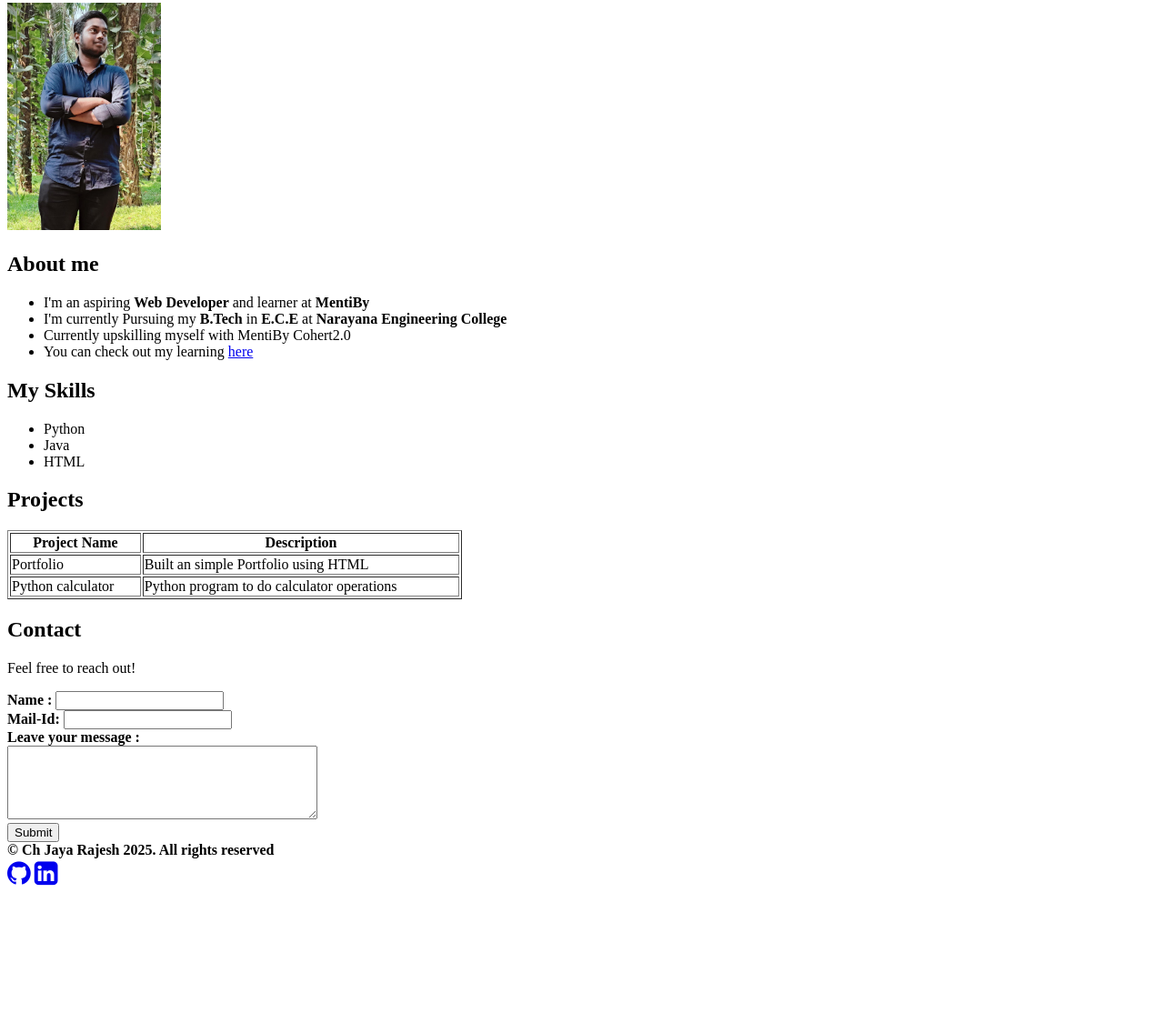
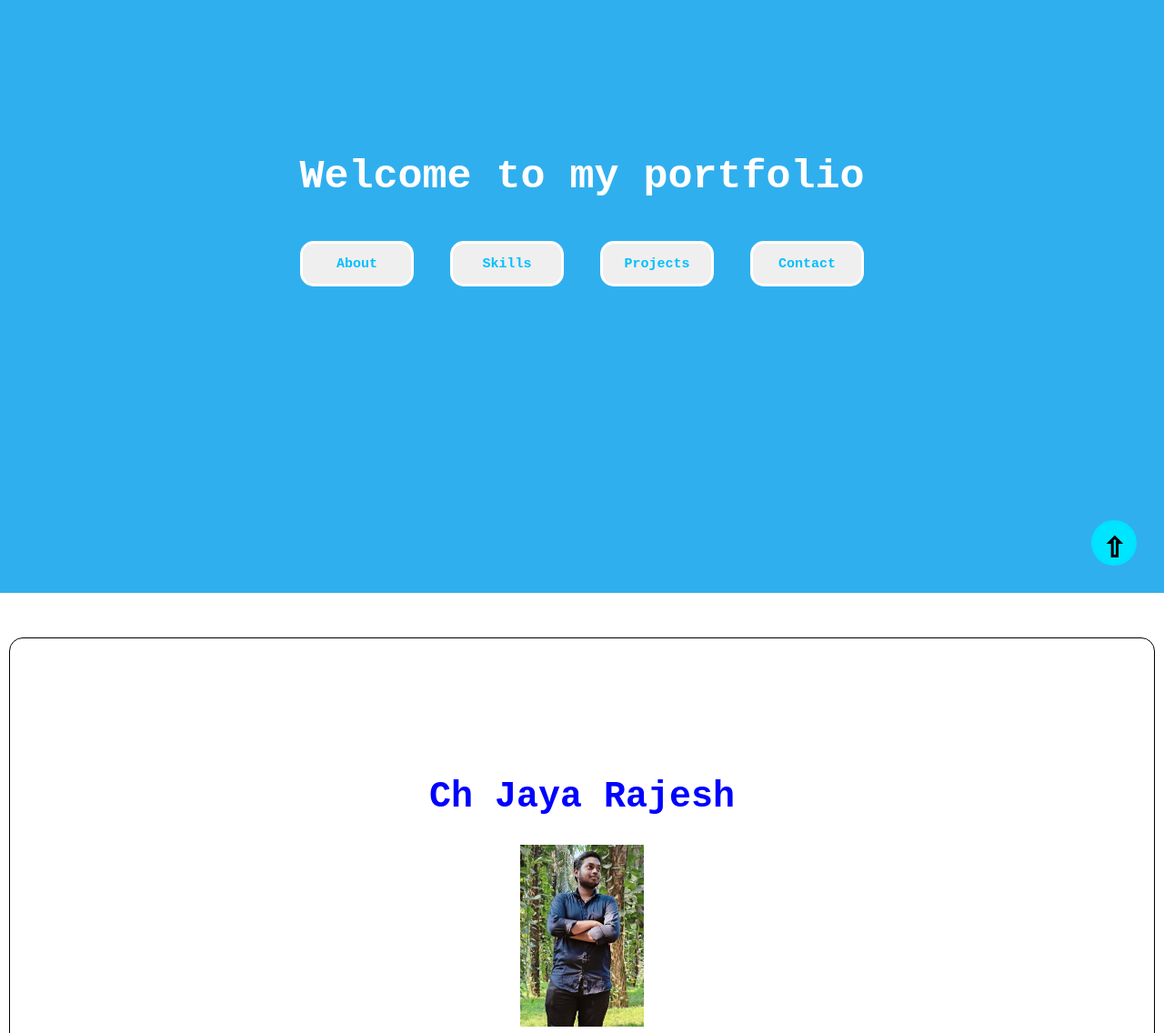
Before and after one commit to chjayarajesh/portfolio, a plain HTML site: page index.html in a window 1280 px wide. Shown: the part 148-1284 px from the top of the page at 91% size. Before the commit the page ends 1134 px from the top, so only its background shows below. Drawn offline with Linux system fonts and the light colour scheme.

Commit message:
simple portfolio using css

```diff
--- a/index.html
+++ b/index.html
@@ -5,50 +5,57 @@
     <meta name="viewport" content="width=device-width, initial-scale=1.0">
     <link rel="stylesheet" href="https://cdnjs.cloudflare.com/ajax/libs/font-awesome/4.7.0/css/font-awesome.min.css">
     <title>Portfolio</title>
+    <link rel="stylesheet" href="style.css">
 </head>
 <body>
 
-    <header>
+    <header id="top">
+        <div>
             <h1>Welcome to my portfolio</h1>
             <nav>
-            <button><a>About</a></button>
-            <button><a>Skills</a></button>
-            <button><a>Projects</a></button>
-            <button><a>Contact</a></button>
+                <button><a href="#about">About</a></button>
+                <button><a href="#skills">Skills</a></button>
+                <button><a href="#projects">Projects</a></button>
+                <button><a href="#contact">Contact</a></button>
             </nav>
+        </div>
     </header>
 
     <main>
-        <section class="home">
-            <p>Hello Everyone I'm <b>Ch Jaya Rajesh</b></p>
-            <img src="profile.jpg" height="250">
-        </section>
 
 
         <section class="about" id="about">
-            <h2>About me</h2>
+            <div>
+                <div><h1>Ch Jaya Rajesh</h1></div>
+                <div class="image"><img src="profile.jpg" height="200"></div>
                 <ul>
                     <li>I'm an aspiring <b>Web Developer</b> and learner at <b>MentiBy</b></li>
                     <li>I'm currently Pursuing my <b>B.Tech</b> in <b>E.C.E</b> at <b>Narayana Engineering College</b></li>
                     <li>Currently upskilling myself with MentiBy Cohert2.0</li>
                     <li>You can check out my learning <a href="#foot">here</a></li>
                 </ul>
+            </div>
         </section>
 
 
         <section class="skills" id="skills">
+            <div>
                 <h2>My Skills</h2>
                 <ul>
                     <li>Python</li>
                     <li>Java</li>
                     <li>HTML</li>
+                    <li>CSS</li>
                 </ul>
+            </div>
+
         </section>
 
 
         <section class="projects" id="projects">
+            <div>
                 <h2>Projects</h2>
-            <table border="1" width="500">
+                <table border="1">
                     <tr>
                         <th>Project Name</th>
                         <th>Description</th>
@@ -62,38 +69,53 @@
                         <td>Python program to do calculator operations</td>
                     </tr>
                 </table>
+            </div>
+
         </section>
 
 
         <section class="contact" id="contact">
+            <div>
                 <h2>Contact</h2>
                 <p>Feel free to reach out!</p>
                 <form>
-                <div>
+                    <div class="username">
                         <label for="name"><b>Name :</b></label>
                         <input type="text" id="name" required>
                     </div>
-                <div>
+                    <div class="mailid">
                         <label for="mail"><b>Mail-Id:</b></label>
                         <input type="email" required id="mail">
                     </div>
+                    <div class="gen">
+                        <label for="gender"><b>Select your Gender:</b></label>
                         <div>
+                            <label for="male"><input type="radio" required id="male" name="gender" checked> Male</label>
+                            <label for="female"><input type="radio" required id="female" name="gender" > Female</label>
+                        </div>
+
+                    </div>
+                    <div class="message">
                         <label for="msg"><b>Leave your message :</b></label>
                         <br>
                         <textarea name="msg" id="msg" cols="40" rows="5" ></textarea>
                     </div>
-                <button type="submit">Submit</button>
+                    <button type="submit" class="sub-btn">Submit</button>
                 </form>
+            </div>
+
         </section>
     </main>
 
     <footer id="foot">
-        <b>&copy Ch Jaya Rajesh 2025. All rights reserved</b>
+        <p><b>&copy 2025 My Portfolio</b></p>
         <div class="social">
-            <a href="https://github.com/StartWithRajesh" style="font-size:30px"><i class="fa fa-github"></i></a>
-            <a href="https://www.linkedin.com/in/ch-jaya-rajesh-755107279" style="font-size:30px"><i class="fa fa-linkedin-square"></i></a>
+            <a href="https://github.com/StartWithRajesh" style="font-size:40px"><i class="fa fa-github"></i></a>
+            <a href="https://www.linkedin.com/in/ch-jaya-rajesh-755107279" style="font-size:40px"><i class="fa fa-linkedin-square"></i></a>
         </div>
+    </footer>
 
-    </footer>
+    <a class="up-btn" href="#top"><button class="up"> &#8679; </button></a>
+
 </body>
 </html>
--- /dev/null
+++ b/style.css
@@ -0,0 +1,239 @@
+*{
+    margin: 0px;
+    font-family: monospace;
+}
+/*home page*/
+
+header{
+    background-color: rgb(48, 175, 238);
+    height: 100vh;
+    color: white;
+    display: flex;
+    justify-content: center;
+    align-items: center;
+}
+header > div >  nav > button{
+    border: solid white;
+    height: 50px;
+    width: 125px;
+    border-radius: 15px;
+    margin: 20px;
+    transition: all ease .3s;
+    cursor: pointer;
+}
+header nav{
+    display: flex;
+    justify-content: space-evenly;
+    flex-wrap: wrap;
+}
+header h1{
+    font-size: 45px;
+    margin-bottom: 25px;
+    text-align: center;
+}
+header a{
+    font-size: 15px;
+    font-weight: 600;
+    color: rgb(1, 191, 255);
+    text-decoration: none;
+}
+header button:hover{
+    background-color: rgb(31, 31, 227);
+    border: rgb(31, 31, 227);
+    transform: scale(1.1);
+    color: white;
+}
+
+section{
+    height: 100vh;
+    padding: 10px;
+}
+
+.about, .skills, .projects, .contact{
+    display: flex;
+    justify-content: center;
+    align-items: center;
+}
+/*about page*/
+
+
+.about > div{
+    border: solid;
+    width: 100%;
+    height: 90%;
+    display: flex;
+    flex-direction: column;
+    justify-content: center;
+    align-items: center;
+    border-radius: 15px;
+    border-width: 1px;
+}
+.about h1{
+    font-size: 40px;
+    color: blue;
+    margin-bottom: 30px;
+    text-align: center;
+}
+.about .image{
+    margin-bottom: 30px;
+}
+.about li{
+    list-style-type: none;
+    font-size: 15px;
+    margin-bottom: 10px;
+}
+
+/*skill page*/
+.skills > div{
+    border: solid;
+    width: 100%;
+    height: 90%;
+    display: flex;
+    flex-direction: column;
+    justify-content: center;
+    align-items: center;
+    border-radius: 15px;
+    border-width: 1px;
+}
+.skills  h2{
+    color: blue;
+    font-size: 40px;
+    margin-bottom: 30px;
+    text-align: center;
+}
+.skills li{
+    list-style-type: number;
+    font-size: 20px;
+}
+
+/*projects*/
+.projects > div{
+    border: solid;
+    width: 100%;
+    height: 90%;
+    display: flex;
+    flex-direction: column;
+    justify-content: center;
+    align-items: center;
+    border-radius: 15px;
+    border-width: 1px;
+    padding: 15px;
+}
+.projects  h2{
+    color: blue;
+    font-size: 40px;
+    margin-bottom: 30px;
+    text-align: center;
+}
+.projects th{
+    font-size: 15px;
+}
+.projects td{
+    font-size: 15px;
+}
+
+/*contact*/
+.contact{
+    height: 75vh;
+}
+.contact > div{
+    border: solid;
+    width: 100%;
+    height: 90%;
+    display: flex;
+    flex-direction: column;
+    justify-content: center;
+    align-items: center;
+    border-radius: 15px;
+    border-width: 1px;
+}
+.contact  h2{
+    color: blue;
+    font-size: 40px;
+    margin-bottom: 15px;
+    text-align: center;
+}
+.contact p{
+    font-weight: 600;
+    font-size: 15px;
+}
+.contact form{
+    background-color: rgb(195, 190, 190);
+    padding: 20px;
+    border-radius: 15px;
+    display: flex;
+    flex-direction: column;
+    align-items: center;
+}
+.contact > div > form > div{
+    margin-bottom: 10px;
+    padding: 5px;
+    width: 100%;
+    display: flex;
+    justify-content: space-evenly;
+}
+.contact button{
+    height: 45px;
+    width: 100px;
+    color: white;
+    font-weight: 700;
+    font-size: 15px;
+    background-color: rgb(59, 182, 234);
+    border: rgb(50, 185, 244);
+    border-radius: 15px;
+}
+form .message{
+    flex-direction: column;
+}
+form textarea{
+    resize: none;
+}
+#mail, #name{
+    width: 250px;
+}
+
+/*footer*/
+footer{
+    height: 25vh;
+    display: flex;
+    flex-direction: column;
+    justify-content: center;
+    align-items: center;
+    color: rgb(161, 158, 158);
+    background-color: rgb(0, 0, 0);
+}
+footer > p{
+
+    font-size: 15px;
+}
+footer div{
+    padding: 10px;
+    display: flex;
+    justify-content: center;
+}
+footer > div > a{
+    color: white;
+    margin: 10px;
+    transition: all ease .3s;
+}
+footer > div > a:hover{
+    color: rgb(0, 208, 255);
+    transform: scale(1.2);
+}
+
+.up{
+
+    font-size: 40px;
+    width: 50px;
+    height: 50px;
+    border-radius: 50%;
+    border: solid rgb(0, 225, 255);
+    background-color: rgb(0, 229, 255);
+    color: rgb(0, 0, 0);
+    font-weight: 900;
+}
+.up-btn{
+    position: fixed;
+    bottom: 30px;
+    right: 30px;
+}
```
Lines whose indentation alone changed are shown as unchanged.
